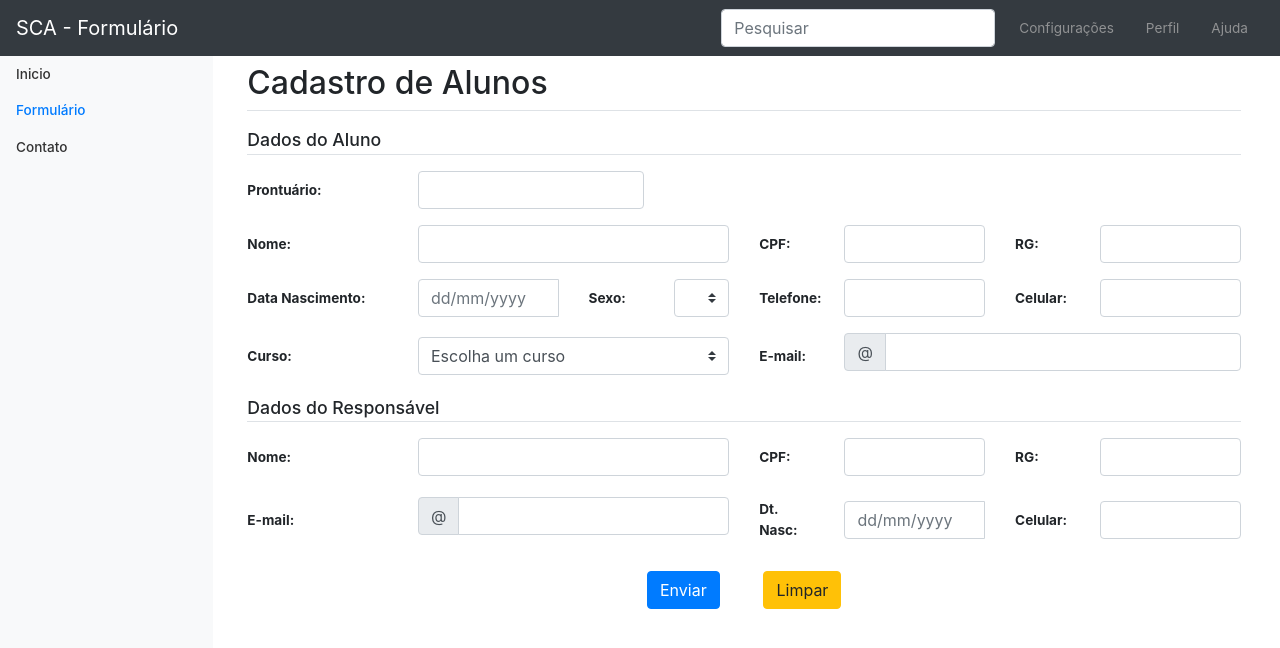
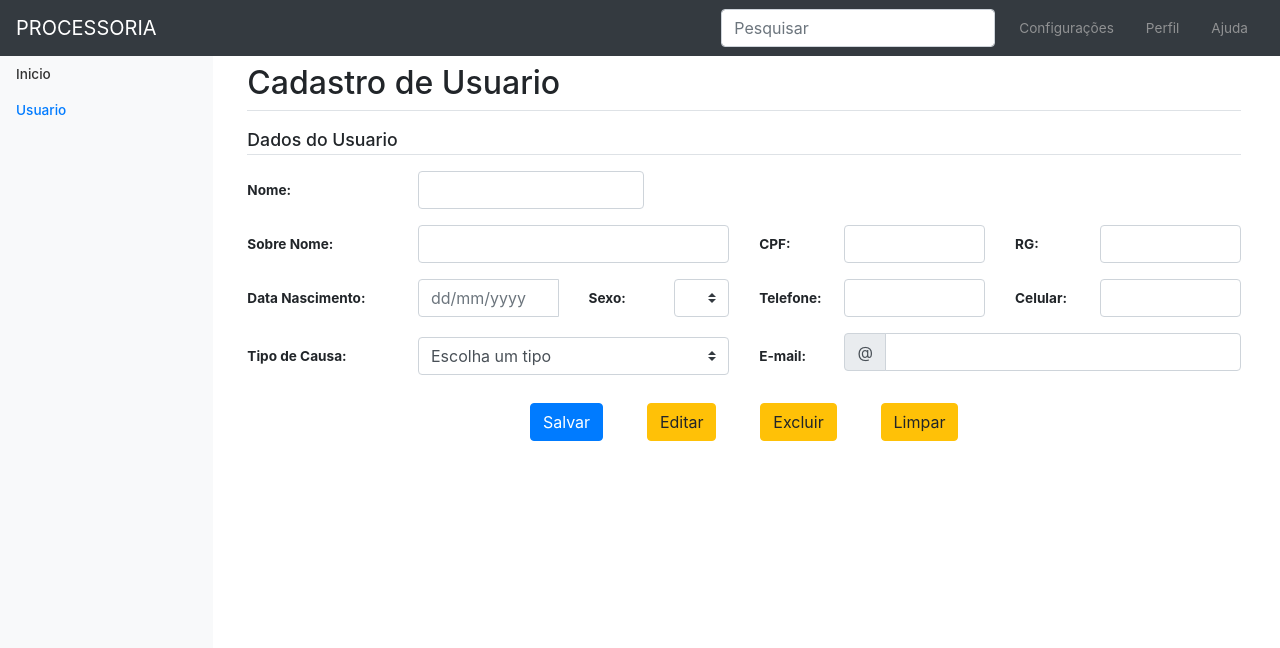
Before and after one commit to lucassillva/ProjetoInter, a plain HTML site: page html/formulario.html in a window 1280 px wide. Drawn offline with nearby package versions, Linux system fonts and the light colour scheme.

Commit message:
Atualização das Telas Login, cadastroLogin e Formulário

```diff
--- a/html/formulario.html
+++ b/html/formulario.html
@@ -8,12 +8,12 @@
     <!-- Bootstrap CSS -->
     <link rel="stylesheet" href="https://stackpath.bootstrapcdn.com/bootstrap/4.4.1/css/bootstrap.min.css" integrity="sha384-Vkoo8x4CGsO3+Hhxv8T/Q5PaXtkKtu6ug5TOeNV6gBiFeWPGFN9MuhOf23Q9Ifjh" crossorigin="anonymous">
     <link rel="stylesheet" href="../../ProjetoInter/css/style.css">
-    <title>SCA - Cadastro de Alunos</title>
+    <title>Cadastro de Usuario</title>
   </head>
   <body>
     <!--Menu (Navbar)-->
     <nav class="navbar navbar-dark fixed-top bg-dark flex-md-nowrap">
-      <a class="navbar-brand">SCA - Formulário</a>
+      <a class="navbar-brand">PROCESSORIA</a>
       <form class="form-inline">
         <input class="form-control mr-sm-2" type="search" placeholder="Pesquisar" aria-label="Search">
 
@@ -38,13 +38,13 @@
               </li>
               <li class="nav-item">
                 <a class="nav-link active" href="formulario.html">
-                  Formulário
+                  Usuario
                 </a>
               </li>
-              <li class="nav-item">
+             <!-- <li class="nav-item">
                 <a class="nav-link" href="#">
                   Contato
-                </a>
+                </a>-->
               </li>
             </ul>
           </div>
@@ -53,22 +53,22 @@
 
       <main role="main" class="col-md-9 ml-sm-auto col-lg-10 px-4">
         <div class="d-flex justify-content-between flex-wrap flex-md-nowrap align-items-center pt-3 mb-3 border-bottom">
-          <h2 class="h2">Cadastro de Alunos</h2>
+          <h2 class="h2">Cadastro de Usuario</h2>
         </div>
 
         <div class="panel panel-primary">
-            <div class="panel-heading border-bottom mb-3">Dados do Aluno</div>
+            <div class="panel-heading border-bottom mb-3">Dados do Usuario</div>
         </div>
         <form>
             <div class="form-group row align-items-center">
-                <label for="prontuario" class="col-sm-2 col-form-label">Prontuário:</label>
+                <label for="prontuario" class="col-sm-2 col-form-label">Nome:</label>
                 <div class="col-sm-3">
                   <input type="text" class="form-control" id="prontuario">
                 </div>
             </div>
 
             <div class="form-group row align-items-center">
-                <label for="nome" class="col-sm-2 col-form-label">Nome:</label>
+                <label for="nome" class="col-sm-2 col-form-label">Sobre Nome:</label>
                 <div class="col-sm-4">
                     <input type="text" class="form-control" id="nome">
                 </div>
@@ -123,12 +123,14 @@
             </div>
 
             <div class="form-group row align-items-center">
-                <label for="curso" class="col-sm-2 col-form-label">Curso:</label>
+                <label for="curso" class="col-sm-2 col-form-label">Tipo de Causa:</label>
                 <div class="col-sm-4">
                     <select class="custom-select" id="curso" required>
-                        <option selected disabled value="">Escolha um curso</option>
-                        <option>Engenharia da Computação</option>
-                        <option>Engenharia de Software</option>
+                        <option selected disabled value="">Escolha um tipo</option>
+                        <option>civil</option>
+                        <option>Criminal</option>
+                        <option>imobiliario</option>
+                        <option>tributario</option>
                         <option>...</option>
                     </select>
                 </div>
@@ -143,9 +145,9 @@
                     </div>
                 </div>
             </div>
-
+<!--
             <div class="panel panel-primary">
-                <div class="panel-heading border-bottom mb-3">Dados do Responsável</div>
+                <div class="panel-heading border-bottom mb-3">Dados do Cliente</div>
             </div>
 
             <div class="form-group row align-items-center">
@@ -192,9 +194,11 @@
                   <input type="text" class="form-control" id="celular">
               </div>
             </div>
-
+           -->
             <div class="p-2 text-center">
-              <button type="button" class="btn btn-primary">Enviar</button>
+              <button type="button" class="btn btn-primary">Salvar</button>
+              <button type="button" class="btn btn-warning">Editar</button>
+              <button type="button" class="btn btn-warning">Excluir</button>
               <button type="button" class="btn btn-warning">Limpar</button>
             </div>
 
```
Also changed, not shown: html/Login.html (+1 -1 lines), html/cadastroLogin.html (+3 -2 lines), css/estilo.css (line endings or trailing spaces).
